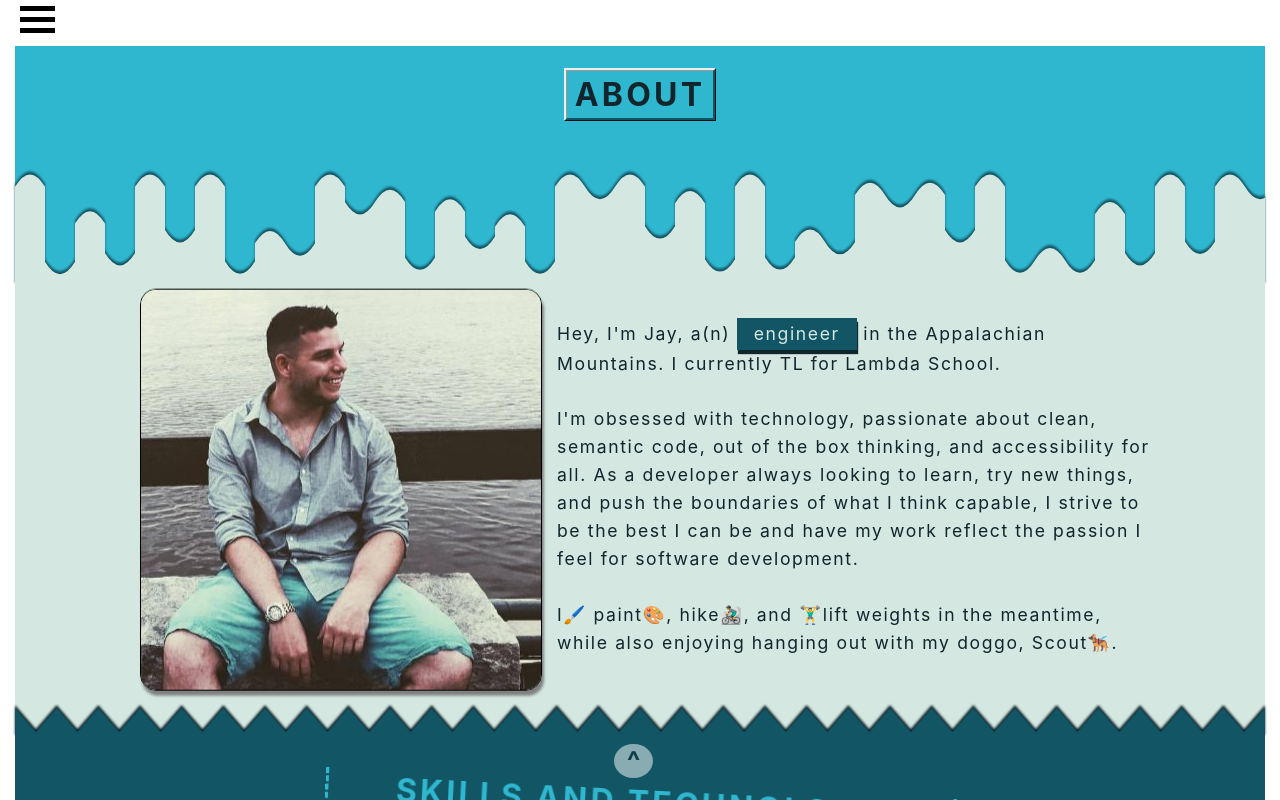
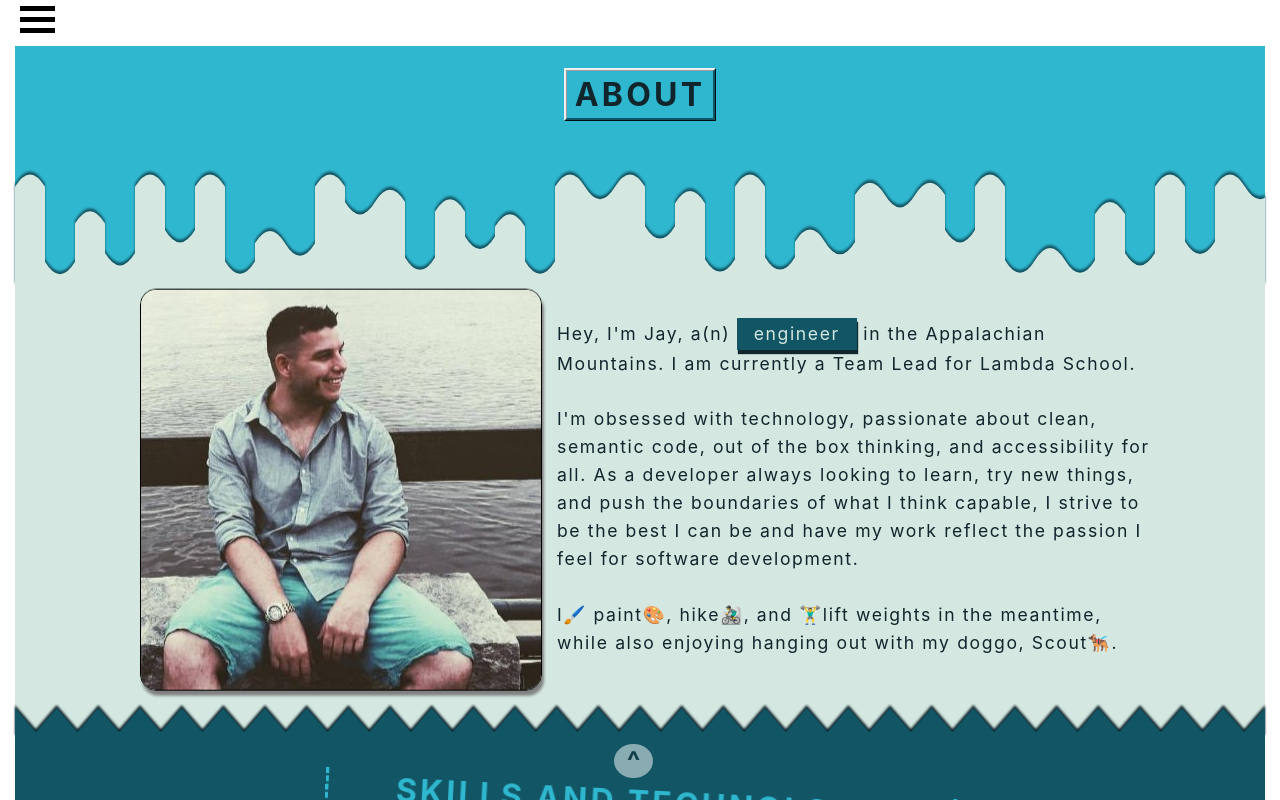
Before and after one commit to leachcoding/ReactPortfolio, a React (Create React App) app in the folder react-portfolio/: page / in a window 1280 px wide. Shown: the top 800 px of the page. Built offline with nearby package versions, Linux system fonts and the light colour scheme.

Commit message:
Changed hero message a bit

```diff
--- a/react-portfolio/src/components/About.js
+++ b/react-portfolio/src/components/About.js
@@ -28,7 +28,7 @@ const About = () => {
         <div className='aboutTop'>
           <img src={require('../images/me.jpg')} alt="Me - Jay Leach - in Savannah on the waterfront" />
           <div className='aboutText'>
-            <p>Hey, I'm Jay, a(n) <span id="sequenceText">developer</span> in the Appalachian Mountains. I currently TL for Lambda School.</p>
+            <p>Hey, I'm Jay, a(n) <span id="sequenceText">developer</span> in the Appalachian Mountains. I am currently a Team Lead for Lambda School.</p>
             <p>I'm obsessed with technology, passionate about clean, semantic code, out of the box thinking, and accessibility for all. As a developer always looking to learn, try new things, and push the boundaries of what I think capable,  I strive to be the best I can be and have my work reflect the passion I feel for software development.</p>
             <p>I<span role='img' alt='paint brush' aria-label='emoji'>🖌️</span> paint<span role='img' alt='paint brush emoji' aria-label='emoji'>🎨</span>, hike<span role='img' alt='hiker mountains' aria-label='emoji'>🚵‍♂️</span>, and<span role='img' alt='weight lifter emoji' aria-label='emoji'> 🏋️‍♂️</span>lift weights in the meantime, while also enjoying hanging out with my doggo, Scout<span role='img' alt='service dog emoji' aria-label='emoji'>🐕‍🦺</span>.</p>
           </div>
```
